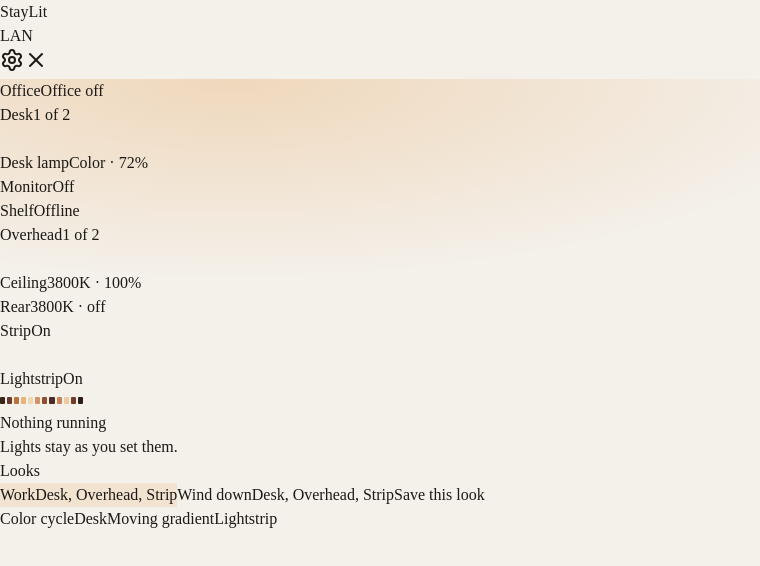
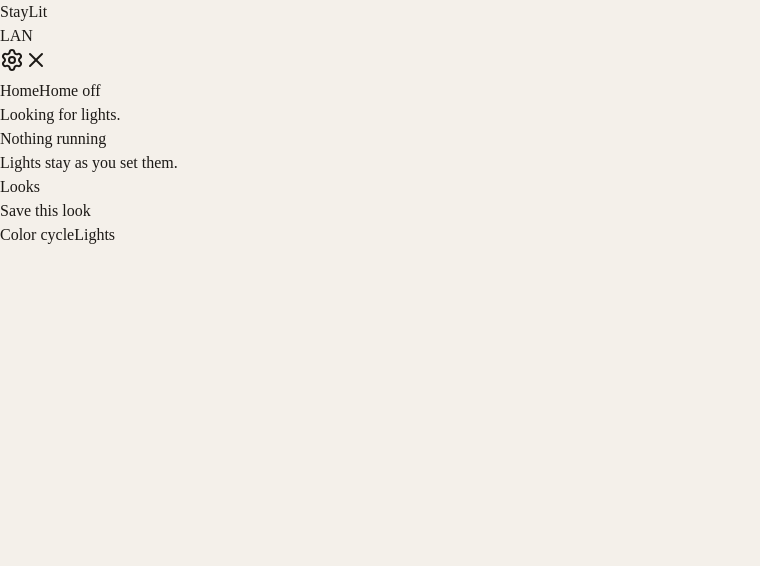
Before and after one commit to jaylamping/StayLit, a React (Vite) app in the folder ui/: page / in a window 1280 px wide. Shown: the top 566 px of the page, without its empty margins (0-760 px from the left). Built offline with nearby package versions, Linux system fonts and the light colour scheme.

Commit message:
Show bulbs the sidecar discovers instead of the sample roster.

```diff
--- a/src-tauri/tauri.conf.json
+++ b/src-tauri/tauri.conf.json
@@ -24,7 +24,7 @@
       }
     ],
     "security": {
-      "csp": "default-src 'self'; style-src 'self' 'unsafe-inline'"
+      "csp": "default-src 'self' ipc: http://ipc.localhost; connect-src 'self' ipc: http://ipc.localhost; style-src 'self' 'unsafe-inline'"
     }
   },
   "bundle": {
--- a/ui/src/lib/devices.ts
+++ b/ui/src/lib/devices.ts
@@ -85,22 +85,38 @@ function applyDevice(light: Light, device: DeviceSnap): Light {
   };
 }
 
+export function lightsFromDevices(devices: DeviceSnap[]): Light[] {
+  return devices
+    .map((device) => {
+      const saturation = device.color?.saturation ?? 0;
+      const kind = device.multizone ? "strip" : saturation < 2 ? "white" : "color";
+      const color = colorHex(device.color, "#d9d3cb");
+      const zones = device.zones?.map((zone) => colorHex(zone, color));
+      const light: Light = {
+        id: device.id,
+        name: device.label?.trim() || device.id,
+        color,
+        on: device.power === true,
+        offline: device.online === false,
+        live: true,
+        kind,
+        brightness: device.color?.brightness ?? 100,
+        kelvin: device.color?.kelvin ?? 3800,
+        hue: device.color?.hue ?? 0,
+        saturation,
+      };
+      if (kind === "strip" && zones?.length) light.zones = zones;
+      return light;
+    })
+    .sort((a, b) => a.name.localeCompare(b.name));
+}
+
 export function mergeDevices(lights: Light[], devices: DeviceSnap[]) {
-  if (devices.length === 0) return null;
-  const byId = new Map(devices.map((device) => [device.id, device]));
-  let changed = false;
-  const next = lights.map((light) => {
-    const device = byId.get(light.id);
-    if (!device) {
-      if (light.live && !light.offline) {
-        changed = true;
-        return { ...light, offline: true };
-      }
-      return light;
-    }
-    const updated = applyDevice(light, device);
-    if (updated !== light) changed = true;
-    return updated;
+  if (devices.length === 0) return [];
+  const fresh = lightsFromDevices(devices);
+  const previous = new Map(lights.map((light) => [light.id, light]));
+  return fresh.map((light) => {
+    const prior = previous.get(light.id);
+    return prior ? applyDevice(prior, devices.find((device) => device.id === light.id) ?? { id: light.id }) : light;
   });
-  return changed ? next : lights;
 }
--- a/ui/src/roster.tsx
+++ b/ui/src/roster.tsx
@@ -162,15 +162,19 @@ export const Roster = memo(function Roster() {
     }),
   );
   const notice = useOffice((state) => (state.notice?.scope === roomId ? state.notice.message : null));
+  const looking = useOffice((state) => state.lights.length === 0);
   const openRoom = useOffice((state) => state.openRoom);
   const roomOff = useOffice((state) => state.roomOff);
   return (
     <aside className="w-[360px] shrink-0 overflow-auto border-r border-border px-2.5 py-3">
       <RoomMenu roomName={roomName} onOff={roomOff} />
       {notice ? <p className="px-2 text-[11px] text-foreground">{notice}</p> : null}
-      {groupIds.map((id) => (
-        <GroupBlock key={id} groupId={id} />
-      ))}
+      {looking ? <p className="px-2 text-sm text-muted">Looking for lights.</p> : null}
+      {looking
+        ? null
+        : groupIds.map((id) => (
+            <GroupBlock key={id} groupId={id} />
+          ))}
       {pageKind === "group" ? (
         <Button variant="quiet" className="mt-3 px-2" onClick={() => openRoom()}>
           All of {roomName}
--- a/ui/src/store.ts
+++ b/ui/src/store.ts
@@ -41,49 +41,11 @@ export type Effect = {
 } | null;
 export type Notice = { scope: string; message: string } | null;
 
-const zones = ["#3a2418", "#6b3a24", "#b8743c", "#e7b57a", "#f3d7b4", "#d49268", "#8d4e34", "#4a2c22", "#c48458", "#f0c9a0", "#6e3d2a", "#2e1e16"];
+const rooms: Room[] = [{ id: "home", name: "Home", groupIds: ["lights"] }];
 
-const seedLights: Light[] = [
-  { id: "desk", name: "Desk lamp", color: "#e39a45", on: true, offline: false, live: false, kind: "color", brightness: 72 },
-  { id: "monitor", name: "Monitor", color: "#6e8eaa", on: false, offline: false, live: false, kind: "color", brightness: 40 },
-  { id: "shelf", name: "Shelf", color: "#c46a4a", on: false, offline: true, live: false, kind: "color", brightness: 0 },
-  { id: "ceiling", name: "Ceiling", color: "#ffd7ae", on: true, offline: false, live: false, kind: "white", brightness: 100, kelvin: 3800 },
-  { id: "rear", name: "Rear", color: "#ffd7ae", on: false, offline: false, live: false, kind: "white", brightness: 100, kelvin: 3800 },
-  { id: "strip", name: "Lightstrip", color: "#e7b57a", on: true, offline: false, live: false, kind: "strip", brightness: 100, zones },
-  { id: "floor", name: "Floor lamp", color: "#ffc48a", on: true, offline: false, live: false, kind: "white", brightness: 80, kelvin: 2700 },
-  { id: "table", name: "Table", color: "#d4654a", on: true, offline: false, live: false, kind: "color", brightness: 55 },
-];
+const groups: Group[] = [{ id: "lights", name: "Lights", lightIds: [] }];
 
-const rooms: Room[] = [
-  { id: "office", name: "Office", groupIds: ["desk-group", "overhead", "strip-group"] },
-  { id: "living", name: "Living room", groupIds: ["lamps"] },
-];
-
-const groups: Group[] = [
-  { id: "desk-group", name: "Desk", lightIds: ["desk", "monitor", "shelf"] },
-  { id: "overhead", name: "Overhead", lightIds: ["ceiling", "rear"] },
-  { id: "strip-group", name: "Strip", lightIds: ["strip"] },
-  { id: "lamps", name: "Lamps", lightIds: ["floor", "table"] },
-];
-
-const looks: Look[] = [
-  {
-    id: "work",
-    roomId: "office",
-    name: "Work",
-    groupIds: ["desk-group", "overhead", "strip-group"],
-    chips: [{ color: "#e39a45" }, { color: "#ffd7ae" }, { color: "#ffd7ae" }, { color: "#e7b57a" }],
-    accent: "#e39a45",
-  },
-  {
-    id: "wind",
-    roomId: "office",
-    name: "Wind down",
-    groupIds: ["desk-group", "overhead", "strip-group"],
-    chips: [{ color: "#8a3a2a" }, { off: true }, { off: true }, { color: "#6b3a24" }],
-    accent: "#8a3a2a",
-  },
-];
+const looks: Look[] = [];
 
 type OfficeState = {
   lights: Light[];
@@ -140,15 +102,14 @@ function opened() {
   const room = rooms.find((item) => item.id === saved?.roomId) ?? fallback;
   let page: Page = saved?.page ?? { kind: "room" };
   if (page.kind === "group" && !room.groupIds.includes(page.groupId)) page = { kind: "room" };
-  const lookByRoom: Record<string, string | null> = { office: "work", living: null, ...saved?.lookByRoom };
-  const lights = saved?.lights.length ? saved.lights.map((light) => ({ ...light, live: light.live === true })) : seedLights;
+  const lookByRoom: Record<string, string | null> = { home: null, ...saved?.lookByRoom };
   return {
     roomId: room.id,
     page,
     lookByRoom,
     selectedLookId: lookByRoom[room.id] ?? null,
     theme: saved?.theme ?? "system",
-    lights,
+    lights: [],
   };
 }
 
@@ -339,17 +300,17 @@ export const useOffice = create<OfficeState>((set, get) => ({
   startGradient: () => {
     const roomId = get().roomId;
     const previous = get().effect;
+    const strip = get().lights.find((light) => light.kind === "strip" && light.live && !light.offline);
+    if (!strip) return;
     const effect: Effect = {
       name: "Moving gradient",
-      target: "Lightstrip",
+      target: strip.name,
       accent: "#e7b57a",
       roomId,
-      lightIds: ["strip"],
+      lightIds: [strip.id],
       kind: "moving-gradient",
     };
     set({ effect, selectedLightId: null, notice: null });
-    const strip = get().lights.find((light) => light.id === "strip" && light.live && !light.offline);
-    if (!strip) return;
     void lifx("effects.start", {
       kind: "moving-gradient",
       deviceId: strip.id,
@@ -391,13 +352,13 @@ function effectFromStatus(status: { running?: boolean; kind?: string; deviceId?:
       target: "Lightstrip",
       accent: "#e7b57a",
       roomId,
-      lightIds: status.deviceId ? [status.deviceId] : ["strip"],
+      lightIds: status.deviceId ? [status.deviceId] : [],
       kind: "moving-gradient",
     };
   }
   return {
     name: "Color cycle",
-    target: "Desk",
+    target: "Lights",
     accent: "#e39a45",
     roomId,
     lightIds: status.deviceId ? [status.deviceId] : [],
@@ -405,18 +366,38 @@ function effectFromStatus(status: { running?: boolean; kind?: string; deviceId?:
   };
 }
 
+function showDiscovered(devices: DeviceSnap[]) {
+  const current = useOffice.getState();
+  const lights = mergeDevices(current.lights, devices);
+  const lightIds = lights.map((light) => light.id);
+  const selectedLightId = lightIds.includes(current.selectedLightId ?? "") ? current.selectedLightId : null;
+  useOffice.setState({
+    lights,
+    groups: current.groups.map((group) => (group.id === "lights" ? { ...group, lightIds } : group)),
+    selectedLightId,
+  });
+}
+
+let discoveryWatch: ReturnType<typeof setInterval> | undefined;
+
 export function openWindow() {
   void lifx("effects.list").then((status) => {
     if (!status || typeof status !== "object") return;
     const effect = effectFromStatus(status as { running?: boolean; kind?: string; deviceId?: string | null }, useOffice.getState().roomId);
     if (effect) useOffice.setState({ effect });
   });
-  void lifx("list").then((listed) => {
-    if (!listed || typeof listed !== "object") return;
-    const devices = (listed as { devices?: DeviceSnap[] }).devices ?? [];
-    const next = mergeDevices(useOffice.getState().lights, devices);
-    if (next) useOffice.setState({ lights: next });
-  });
+  const pull = () => {
+    void lifx("list")
+      .then((listed) => {
+        if (!listed || typeof listed !== "object") return;
+        const devices = (listed as { devices?: DeviceSnap[] }).devices ?? [];
+        showDiscovered(devices);
+      })
+      .catch(() => undefined);
+  };
+  pull();
+  if (discoveryWatch) return;
+  discoveryWatch = setInterval(pull, 1500);
 }
 
 export function groupPower(lights: Light[], ids: string[]) {
```
